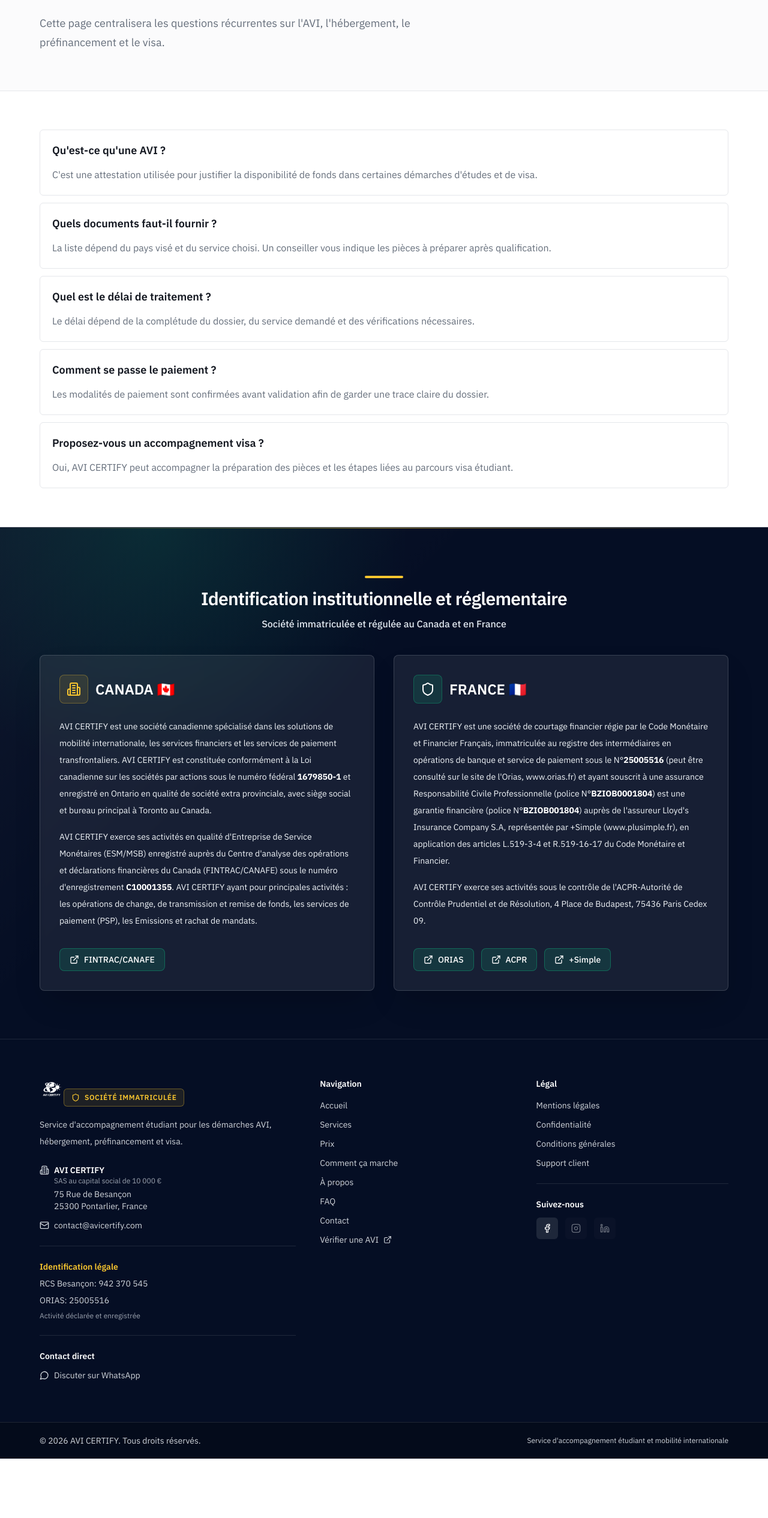
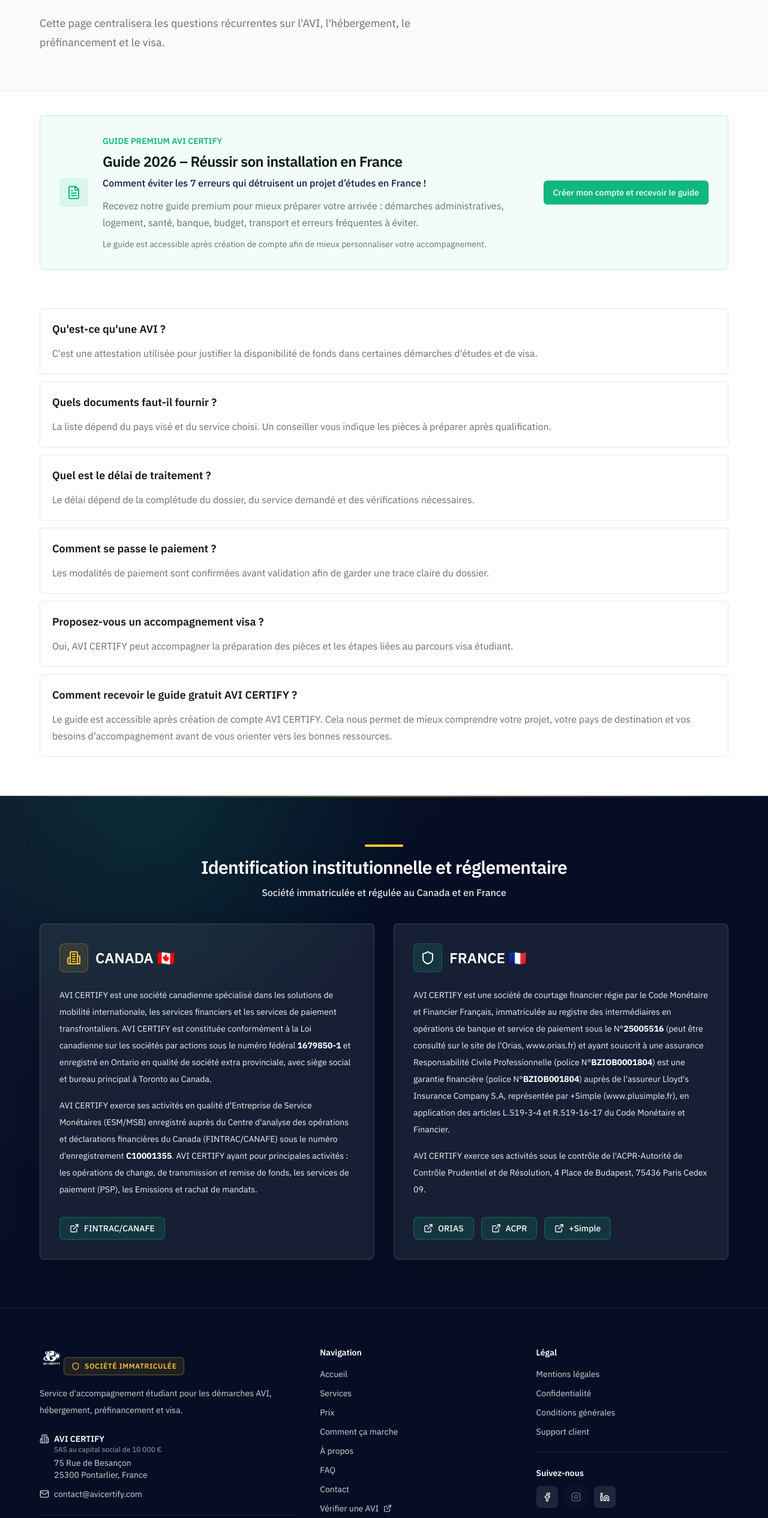
Before and after one commit to djbefolo/avi-certify-web-, a Next.js app: page /faq in a window 1280 px wide. Shown: the part 266-2797 px from the top of the page at 60% size. Before the commit the page ends 2698 px from the top, so only its background shows below. Built offline with nearby package versions, Linux system fonts and the light colour scheme; no server answers.

Commit message:
feat(public): add simple guide CTA and update social links

```diff
--- a/next.config.ts
+++ b/next.config.ts
@@ -87,6 +87,7 @@
 const nextConfig: NextConfig = {
   poweredByHeader: false,
   reactStrictMode: true,
+  devIndicators: false,
   async headers() {
     return [
       {
--- a/src/app/faq/page.tsx
+++ b/src/app/faq/page.tsx
@@ -1,5 +1,8 @@
+import { FileText } from "lucide-react";
+import Link from "next/link";
 import { JsonLd } from "@/components/seo/json-ld";
 import { PageHeader } from "@/components/marketing/page-header";
+import { Button } from "@/components/ui/button";
 import { createPageMetadata } from "@/lib/seo/metadata";
 import { faqPageJsonLd } from "@/lib/seo/schema";
 
@@ -36,6 +39,11 @@
     answer:
       "Oui, AVI CERTIFY peut accompagner la préparation des pièces et les étapes liées au parcours visa étudiant.",
   },
+  {
+    question: "Comment recevoir le guide gratuit AVI CERTIFY ?",
+    answer:
+      "Le guide est accessible après création de compte AVI CERTIFY. Cela nous permet de mieux comprendre votre projet, votre pays de destination et vos besoins d’accompagnement avant de vous orienter vers les bonnes ressources.",
+  },
 ];
 
 export default function FaqPage() {
@@ -47,6 +55,41 @@
         title="Les premières réponses avant de démarrer."
         description="Cette page centralisera les questions récurrentes sur l'AVI, l'hébergement, le préfinancement et le visa."
       />
+
+      <section className="container pt-10">
+        <div className="rounded-lg border border-accent/20 bg-accent/5 p-6 shadow-sm md:p-8">
+          <div className="grid gap-6 md:grid-cols-[auto_1fr_auto] md:items-center">
+            <span className="flex h-12 w-12 items-center justify-center rounded-md bg-accent/10">
+              <FileText className="h-6 w-6 text-accent" aria-hidden="true" />
+            </span>
+            <div>
+              <p className="text-sm font-semibold uppercase tracking-normal text-accent">
+                Guide premium AVI CERTIFY
+              </p>
+              <h2 className="mt-2 text-2xl font-semibold tracking-tight">
+                Guide 2026 – Réussir son installation en France
+              </h2>
+              <p className="mt-2 font-medium text-primary">
+                Comment éviter les 7 erreurs qui détruisent un projet d’études
+                en France !
+              </p>
+              <p className="mt-3 leading-7 text-muted-foreground">
+                Recevez notre guide premium pour mieux préparer votre arrivée :
+                démarches administratives, logement, santé, banque, budget,
+                transport et erreurs fréquentes à éviter.
+              </p>
+              <p className="mt-3 text-sm text-muted-foreground">
+                Le guide est accessible après création de compte afin de mieux
+                personnaliser votre accompagnement.
+              </p>
+            </div>
+            <Button className="md:justify-self-end" variant="cta" asChild>
+              <Link href="/inscription">Créer mon compte et recevoir le guide</Link>
+            </Button>
+          </div>
+        </div>
+      </section>
+
       <section className="container grid gap-3 py-12 lg:py-16">
         {faqs.map((item) => (
           <article key={item.question} className="rounded-md border p-5">
--- a/src/app/page.tsx
+++ b/src/app/page.tsx
@@ -1,6 +1,5 @@
 import {
   ArrowRight,
-  BadgeCheck,
   Building2,
   FileCheck2,
   ShieldCheck,
@@ -98,15 +97,6 @@
                 sizes="(max-width: 768px) 100vw, 50vw"
               />
               <div className="absolute inset-0 bg-gradient-to-t from-black/20 to-transparent" />
-            </div>
-            <div className="absolute -bottom-6 -left-6 rounded-lg border bg-background p-4 shadow-lg">
-              <div className="flex items-center gap-3">
-                <BadgeCheck className="h-8 w-8 text-accent" aria-hidden="true" />
-                <div>
-                  <p className="text-sm font-semibold">Dossiers traités</p>
-                  <p className="text-xs text-muted-foreground">Accompagnement vérifié</p>
-                </div>
-              </div>
             </div>
           </div>
         </div>
@@ -391,14 +381,15 @@
             >
               <Instagram className="h-5 w-5 text-muted-foreground" aria-hidden="true" />
             </button>
-            <button
-              type="button"
-              disabled
-              className="flex h-12 w-12 items-center justify-center rounded-lg border border-border/50 bg-muted/20 opacity-40 cursor-not-allowed"
-              aria-label="LinkedIn (prochainement)"
+            <a
+              href="https://www.linkedin.com/company/avi-certify/"
+              target="_blank"
+              rel="noopener noreferrer"
+              className="flex h-12 w-12 items-center justify-center rounded-lg border bg-background transition-colors hover:border-primary hover:bg-primary/5"
+              aria-label="LinkedIn"
             >
               <Linkedin className="h-5 w-5 text-muted-foreground" aria-hidden="true" />
-            </button>
+            </a>
           </div>
         </div>
       </section>
--- a/src/components/layout/footer.tsx
+++ b/src/components/layout/footer.tsx
@@ -165,14 +165,15 @@
               >
                 <Instagram className="h-4 w-4 text-white" aria-hidden="true" />
               </button>
-              <button
-                type="button"
-                disabled
-                className="flex h-9 w-9 items-center justify-center rounded-md bg-white/5 opacity-40 cursor-not-allowed"
-                aria-label="LinkedIn (prochainement)"
+              <a
+                href="https://www.linkedin.com/company/avi-certify/"
+                target="_blank"
+                rel="noopener noreferrer"
+                className="flex h-9 w-9 items-center justify-center rounded-md bg-white/10 transition-colors hover:bg-white/20"
+                aria-label="LinkedIn"
               >
                 <Linkedin className="h-4 w-4 text-white" aria-hidden="true" />
-              </button>
+              </a>
             </div>
           </div>
         </div>
```
Also changed, not shown: 2 other files (tests, documents, lock files or other folders).
